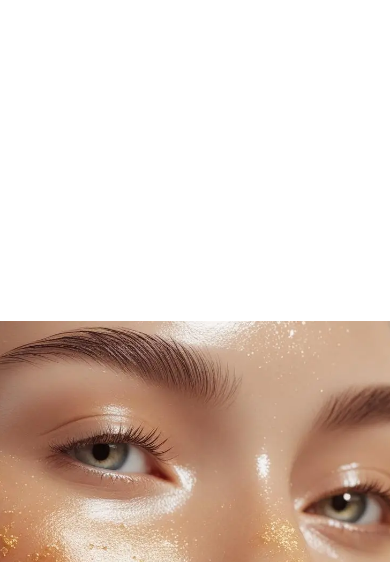
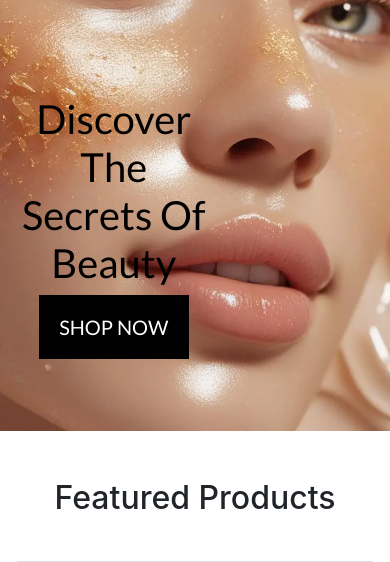
Before and after one commit to mildred-prog/skin0clock_ng, a Django app: page / in a window 390 px wide. Shown: the part 179-741 px from the top of the page. Run offline with Django 5.2, Linux system fonts and the light colour scheme; data comes from the database, SQL or seed files in the repository; parts of the project's set-up code (start-up, migrations or seed data) failed here and were passed over; some libraries are stand-ins or nearby versions; grey boxes are pictures that could not be loaded.

Commit message:
Fix overlay

```diff
--- a/static/css/base.css
+++ b/static/css/base.css
@@ -770,15 +770,15 @@
 
 @media (max-width: 768px) {
     body {
-        padding-top: 250px !important;
+        padding-top: 10px !important;
     }
 
    .overlay {
         display: none;
     }
 
-    .main-content {
-        padding-top: 250px;
+   .main-content {
+        padding-top: 0px;
         padding-bottom: 60px;
         margin-bottom: 40px;
     }
```
